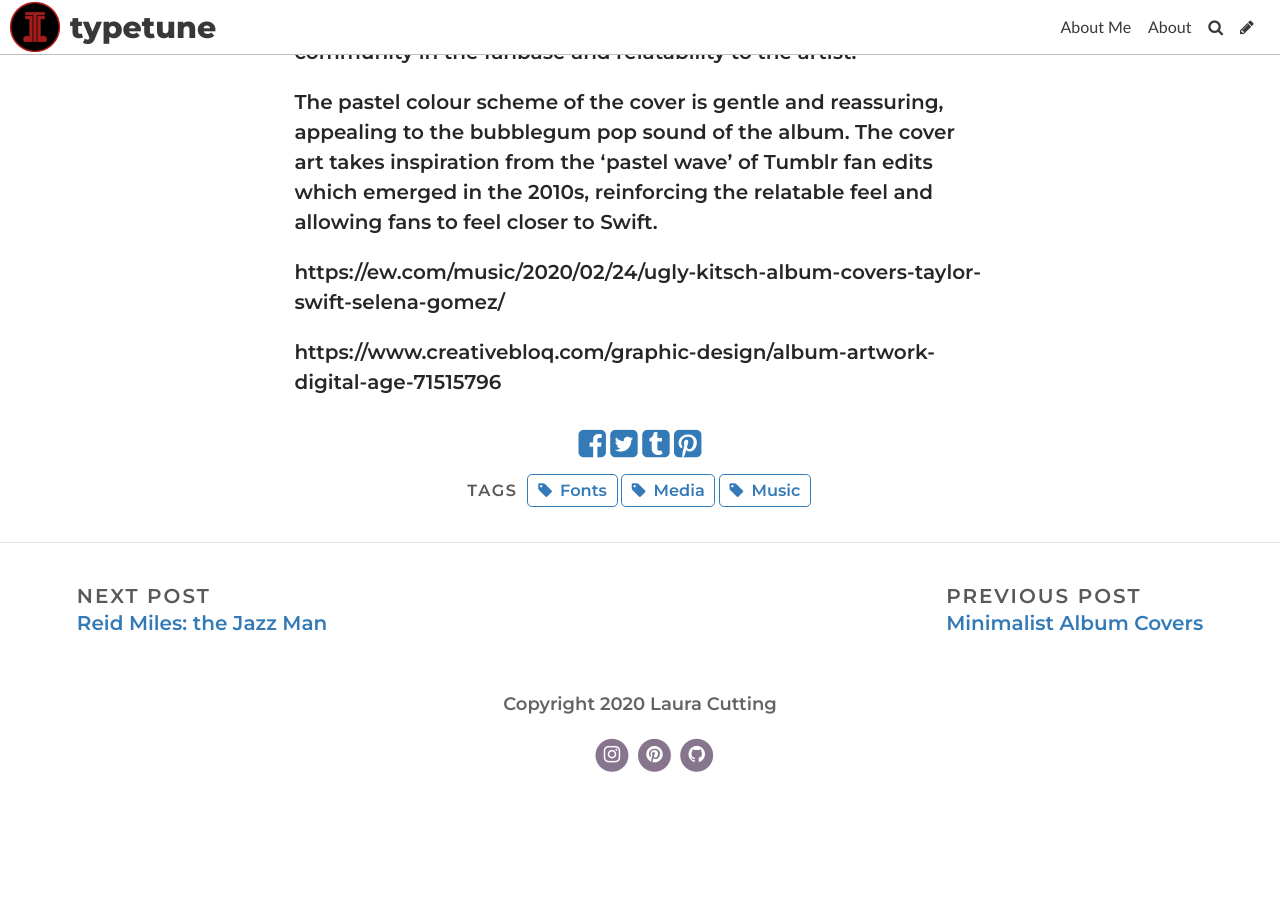
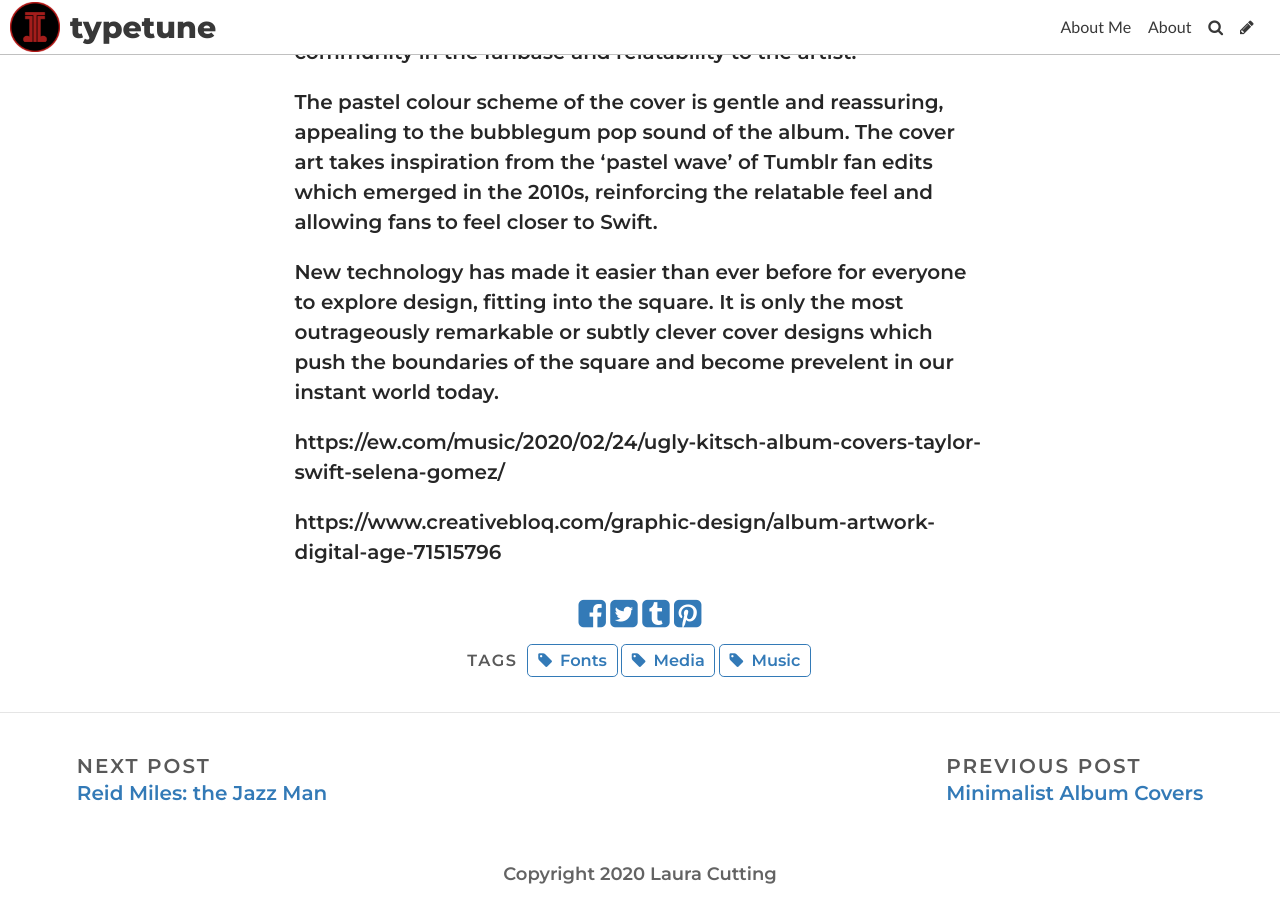
Before and after one commit to lauracutting/typetune, a Jekyll site: the page built from _posts/2020-11-18-the-dawn-of-the-digital-age-album-cover.md, in a window 1280 px wide and 900 px high, scrolled down 2161 px. Built offline with Jekyll 4.4.1, drawn with Linux system fonts in a browser that asks for light colours; some web fonts are replaced; before the commit the page ends 2963 px from its top, so only the background shows below that.

Commit message:
Update Post “2020-11-18-the-dawn-of-the-digital-age-album-cover”

```diff
--- a/_posts/2020-11-18-the-dawn-of-the-digital-age-album-cover.md
+++ b/_posts/2020-11-18-the-dawn-of-the-digital-age-album-cover.md
@@ -26,6 +26,8 @@ This emphasis on engaging fans by using album cover design, can also be viewed i
 
 The pastel colour scheme of the cover is gentle and reassuring, appealing to the bubblegum pop sound of the album. The cover art takes inspiration from the 'pastel wave' of Tumblr fan edits which emerged in the 2010s, reinforcing the relatable feel and allowing fans to feel closer to Swift.
 
+New technology has made it easier than ever before for everyone to explore design, fitting into the square. It is only the most outrageously remarkable or subtly clever cover designs which push the boundaries of the square and become prevelent in our instant world today.
+
 
 
 https://ew.com/music/2020/02/24/ugly-kitsch-album-covers-taylor-swift-selena-gomez/
```
